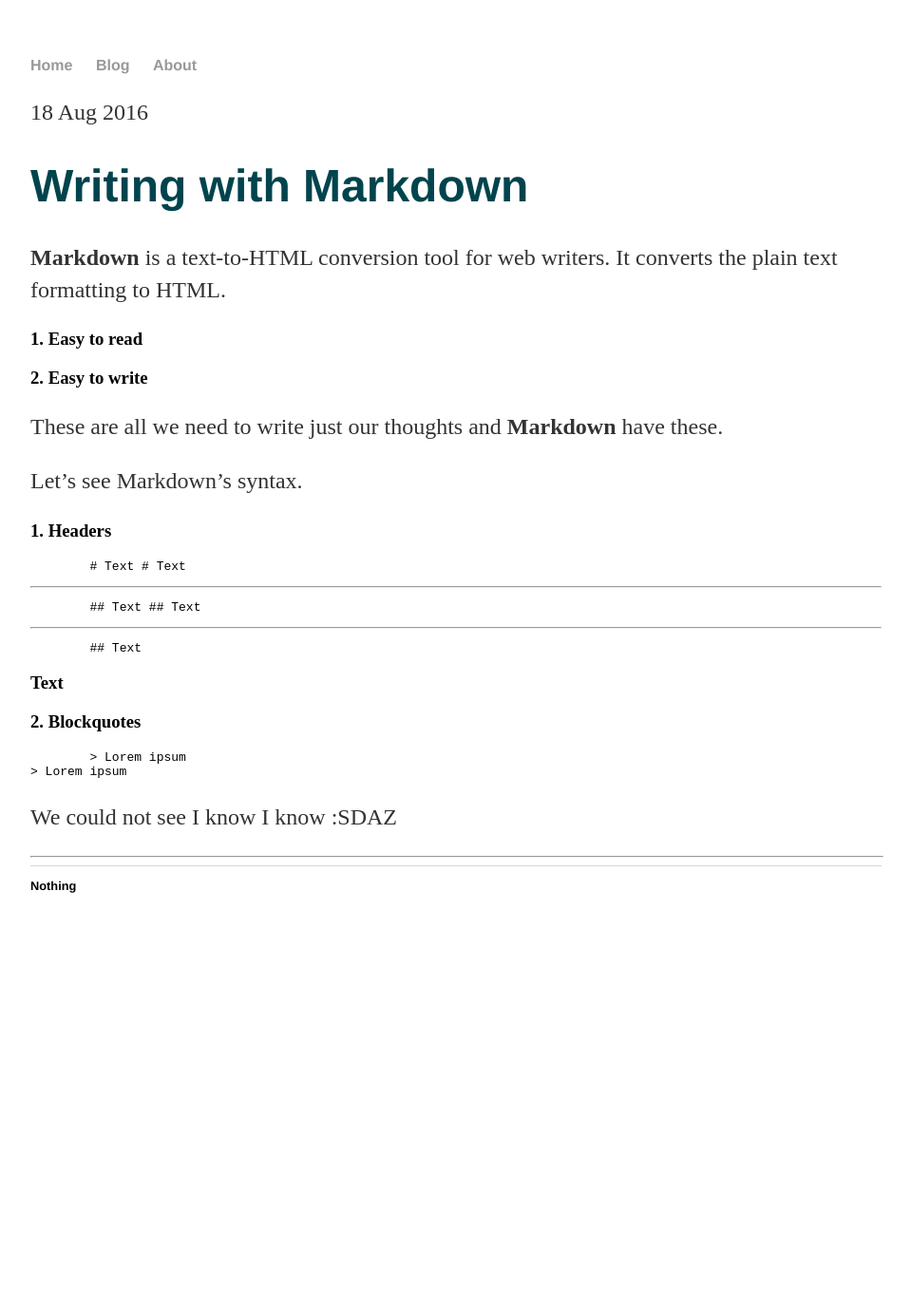
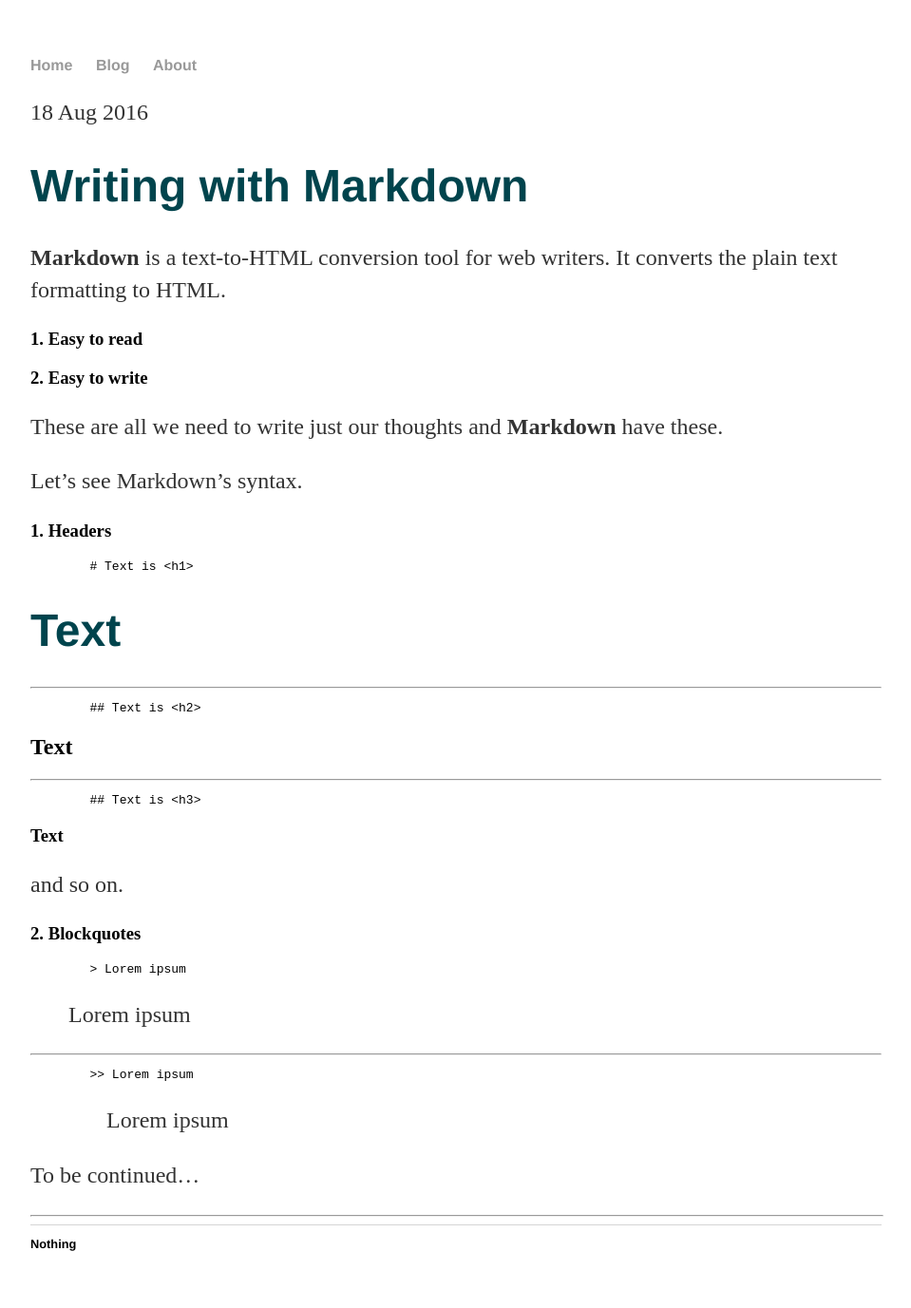
Before and after one commit to mturk111/mturk111.github.io, a Jekyll site: the page built from _posts/2016-08-18-Markdown-Try.md, in a window 1280 px wide. Shown: the whole page at 95% size, without its empty margins (160-1119 px from the left). Built offline with Jekyll 4.4.1, drawn with Linux system fonts in a browser that asks for light colours; comment, search, counter and statistics services are not loaded; before the commit the page ends 1000 px from its top, so only the background shows below that.

Commit message:
Like a star

```diff
--- a/_posts/2016-08-18-Markdown-Try.md
+++ b/_posts/2016-08-18-Markdown-Try.md
@@ -8,6 +8,7 @@ date: 2016-08-18
 It converts the plain text formatting to HTML.
 
 ### 1. Easy to read
+
 ### 2. Easy to write
 
 These are all we need to write just our thoughts and **Markdown** have these.
@@ -16,23 +17,34 @@ Let's see Markdown's syntax.
 
 ### 1. Headers
 
-		# Text
+		# Text is <h1>
+
 # Text
 
 ----------
 
-		## Text
+		## Text is <h2>
+
 ## Text
 
 ----------
 
-		## Text
+		## Text is <h3>
 
 ### Text
+
+and so on.
 
 ### 2. Blockquotes
 
 		> Lorem ipsum
-	> Lorem ipsum
 
-We could not see I know I know :SDAZ
+> Lorem ipsum
+
+----------
+		>> Lorem ipsum
+
+>>Lorem ipsum
+
+
+To be continued...
```
